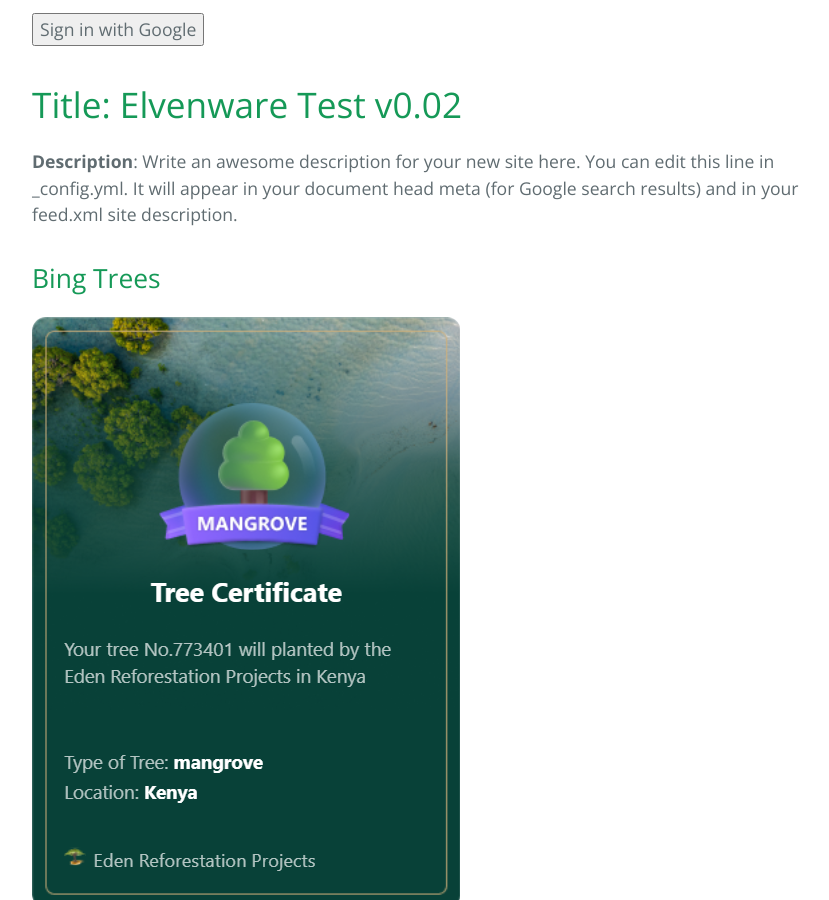
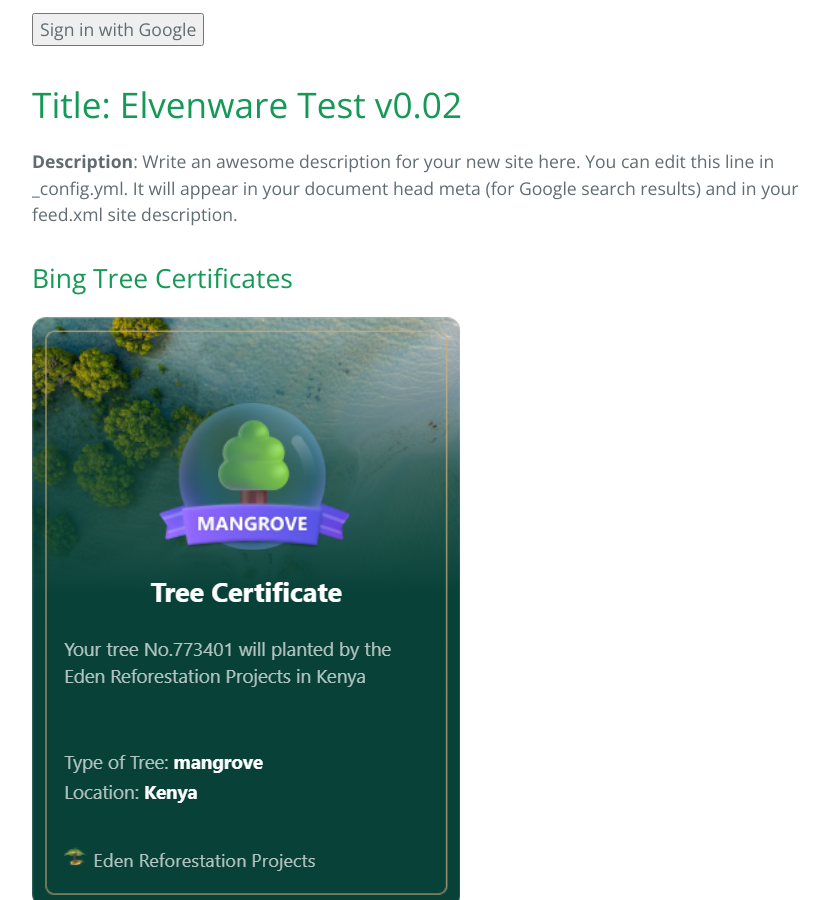
Before and after one commit to coderzendo/coderzendo.github.io, a Jekyll site: the page built from index.markdown, in a window 1280 px wide and 900 px high, scrolled down 412 px. Shown: the whole window, without its empty margins (192-1021 px from the left). Built offline with Jekyll 4.4.1, drawn with Linux system fonts in a browser that asks for light colours; comment, search, counter and statistics services are not loaded.

```diff
--- a/index.markdown
+++ b/index.markdown
@@ -12,7 +12,7 @@ last_modified_at:
 
 **Description**: {{ site.description }}
 
-## Bing Trees
+## Bing Tree Certificates
 
 ![image tooltip here](/assets/certificate01.png)
 
```
Also changed, not shown: other parts of index.markdown (+1 -1 lines).
